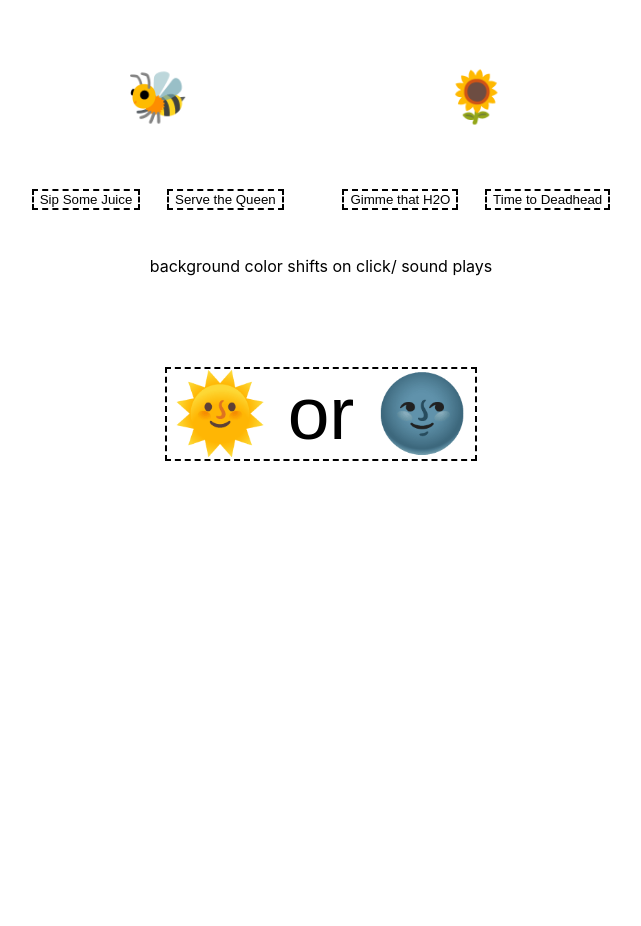
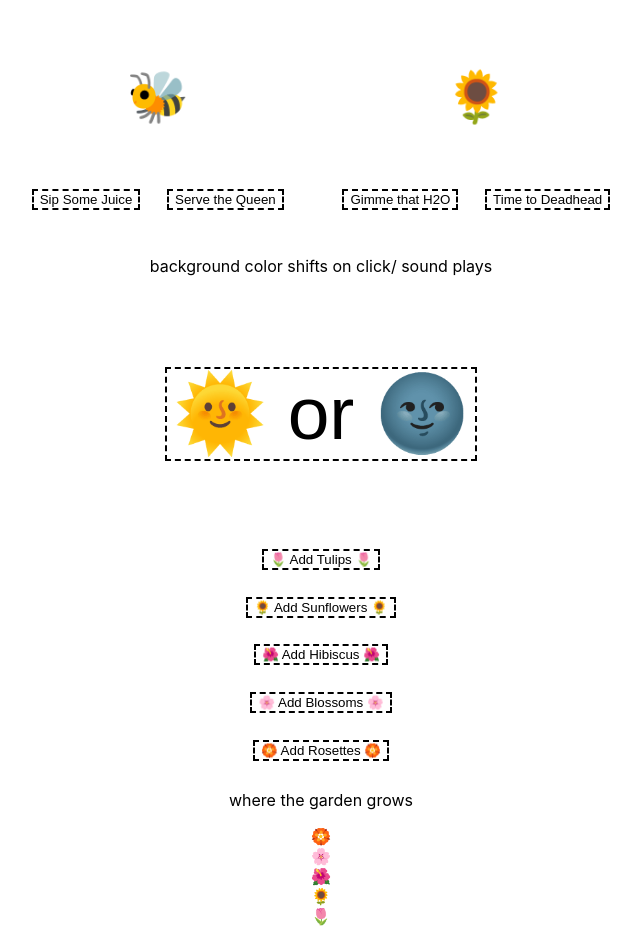
Before and after one commit to amayamaya/busy-garden, a React (Create React App) app: page / in a window 1280 px wide. Shown: the whole page, without its empty margins (319-960 px from the left). Before the commit the page ends 800 px from the top, so only its background shows below. Built offline with nearby package versions, Linux system fonts and the light colour scheme.

Commit message:
added flower buttons, set state

```diff
--- a/src/App.js
+++ b/src/App.js
@@ -2,11 +2,13 @@ import './App.css';
 // is the react import below necessary?
 import React from 'react';
 import { useState } from 'react';
+import PlantList from './PlantList';
 
 function App() {
   const [beeSize, setBeeSize] = useState(50);
   const [flowerSize, setFlowerSize] = useState(50);
   const [buttonSize] = useState(75);
+  const [plants, setPlants] = useState(['rosette', 'blossom', 'hibiscus', 'sunflower', 'tulip']);
 
   return (
     <div className="App">
@@ -31,6 +33,13 @@ function App() {
         <button style={{ fontSize: `${buttonSize}px` }}>🌞 or 🌚</button>
       </div>
       <div className="garden"></div>
+      <button>🌷 Add Tulips 🌷</button>
+      <button>🌻 Add Sunflowers 🌻</button>
+      <button>🌺 Add Hibiscus 🌺</button>
+      <button>🌸 Add Blossoms 🌸</button>
+      <button>🏵️ Add Rosettes 🏵️</button>
+      <p>where the garden grows</p>
+      <PlantList plants={plants} />
     </div>
   );
 }
```
